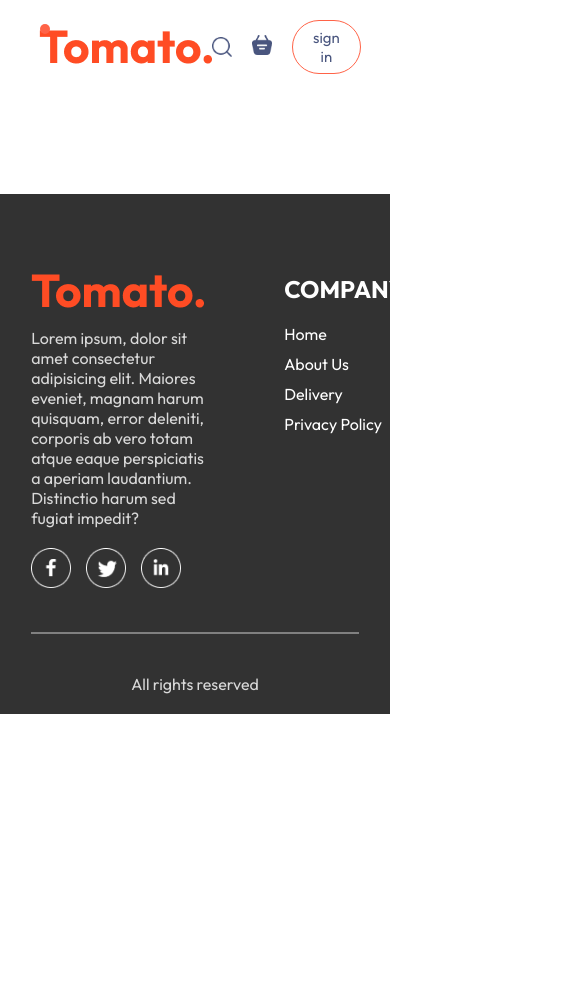
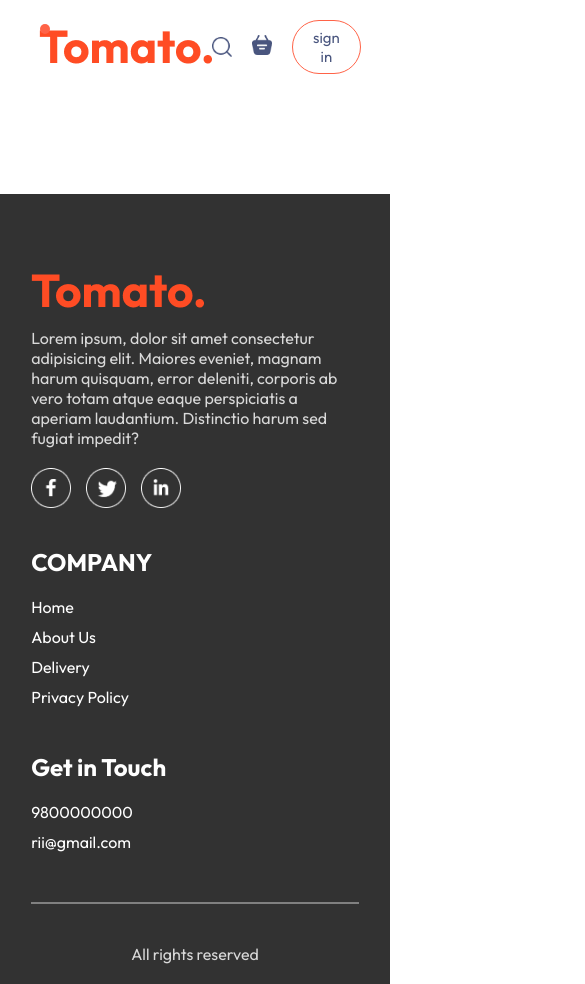
Before and after one commit to Rii-M/MyProject, a React (Vite) app in the folder FrontEnd/: page /order in a window 390 px wide. Shown: the whole page, 585 px wide, since content can reach past the window. Before the commit the page ends 844 px from the top, so only its background shows below. Built offline with nearby package versions, Linux system fonts and the light colour scheme.

Commit message:
Home responsive almost

```diff
--- a/FrontEnd/src/Components/ExploreMenu/ExploreMenu.css
+++ b/FrontEnd/src/Components/ExploreMenu/ExploreMenu.css
@@ -58,3 +58,10 @@
     border: 4px solid tomato;
     padding:2px;
 }
+
+@media (max-width:1050px){
+    .explore-menu-text{
+        max-width: 100%;
+        font-size: 14px;
+    }
+}
--- a/FrontEnd/src/Components/Footer/Footer.css
+++ b/FrontEnd/src/Components/Footer/Footer.css
@@ -50,3 +50,15 @@
     background-color: grey;
     border: none;
 }
+
+@media (max-width:750px){
+    .footer-content{
+        display: flex;
+        flex-direction: column;
+        gap:35px
+    }
+
+    .footer-copyright{
+        text-align: center;
+    }
+}
--- a/FrontEnd/src/Components/Header/Header.css
+++ b/FrontEnd/src/Components/Header/Header.css
@@ -45,3 +45,19 @@
 
     }
 }
+
+@media (max-width:1050px){
+    .header-contents{
+        max-width: 45%;
+    }
+}
+
+@media (max-width:750px){
+    .header-contents{
+        max-width: 65%;
+    }
+
+    .header-contents p{
+        display: none;
+    }
+}
```
